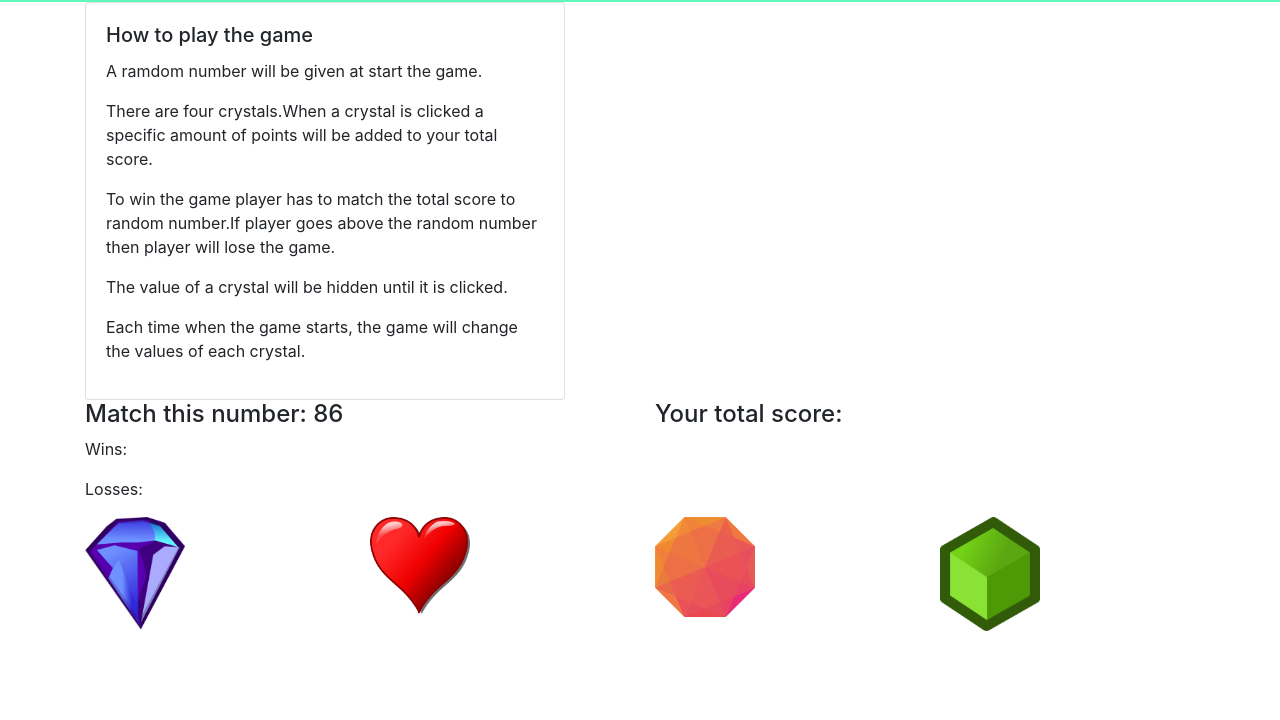
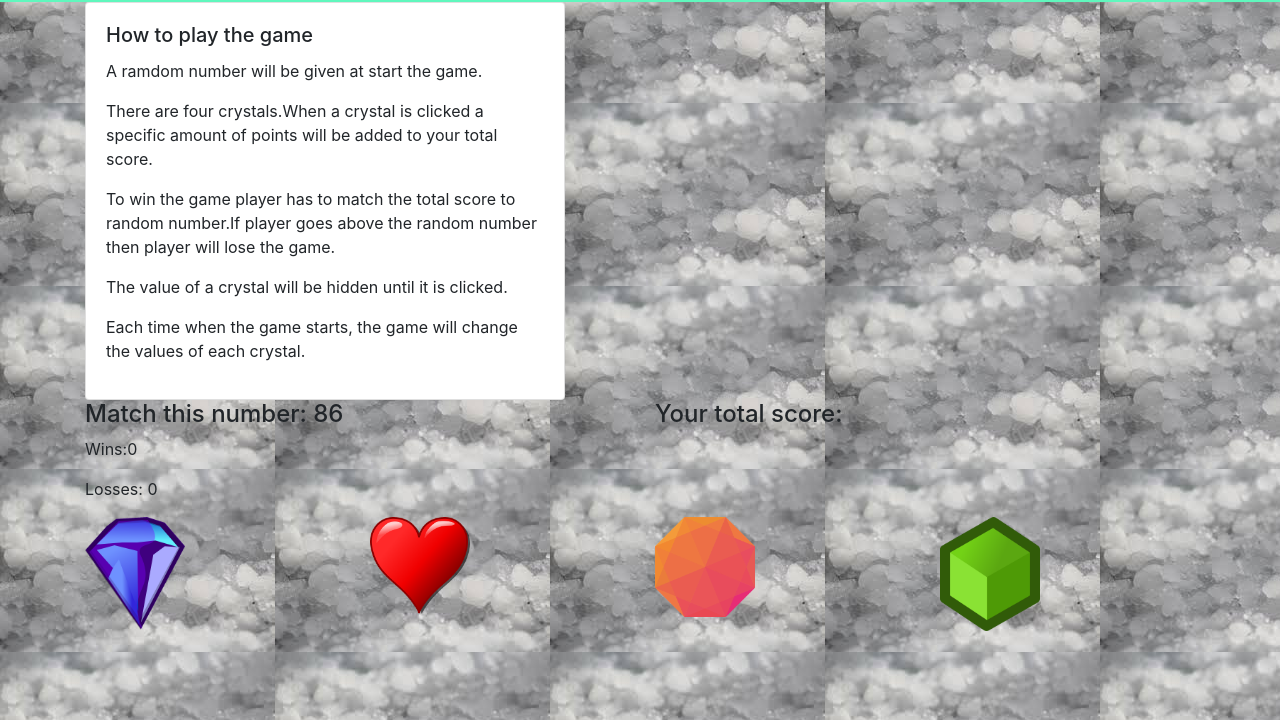
Before and after one commit to ekhan3119/unit-4-game, a plain HTML site: page index.html in a window 1280 px wide. Shown: the part 80-800 px from the top of the page. Drawn offline with nearby package versions, Linux system fonts and the light colour scheme.

```diff
--- a/assets/css/style.css
+++ b/assets/css/style.css
@@ -3,9 +3,9 @@ body{
 }
 
 
-nav{
+/* nav{
  width: 30%;
-}
+}   */
 
 /* img .diamond{
     box-sizing: 200px;
--- a/index.html
+++ b/index.html
@@ -10,6 +10,7 @@
     <!-- Bootstrap CSS -->
     <link rel="stylesheet" href="https://maxcdn.bootstrapcdn.com/bootstrap/4.0.0/css/bootstrap.min.css" integrity="sha384-Gn5384xqQ1aoWXA+058RXPxPg6fy4IWvTNh0E263XmFcJlSAwiGgFAW/dAiS6JXm"
         crossorigin="anonymous">
+    <link rel="stylesheet" type="text/css" href="assets/css/style.css">
 </head>
 
 <body>
@@ -44,8 +45,8 @@
             </div>
             <div class="row">
                     <div class="col-6">
-                        <p id="wins">Wins: </p>
-                        <p id="losses">Losses: </p>
+                        <p id="wins">Wins:0 </p>
+                        <p id="losses">Losses: 0</p>
                     </div>
                   </div>
         </div>
```
Also changed, not shown: 1 other file.
